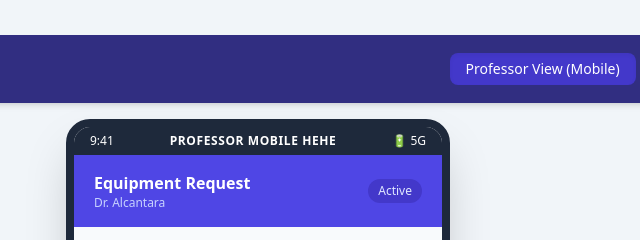
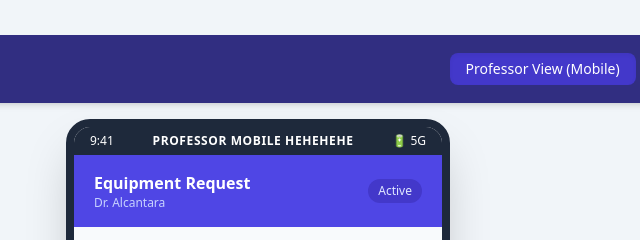
Before and after one commit to seanjbalmana01-beep/LabAsset, a plain HTML site: page frontend/public/index.html in a window 1280 px wide. Shown: the top 240 px of the page, 382-1022 px from the left. Drawn offline with nearby package versions, Linux system fonts and the light colour scheme.

Commit message:
Update header

```diff
--- a/frontend/public/index.html
+++ b/frontend/public/index.html
@@ -31,7 +31,7 @@
             <!-- Mobile Status Bar -->
             <div class="bg-slate-800 text-white text-xs px-4 py-1.5 flex justify-between items-center select-none">
                 <span>9:41</span>
-                <span class="font-semibold tracking-wider">PROFESSOR MOBILE HEHE</span>
+                <span class="font-semibold tracking-wider">PROFESSOR MOBILE HEHEHEHE</span>
                 <span>🔋 5G</span>
             </div>
 
```
